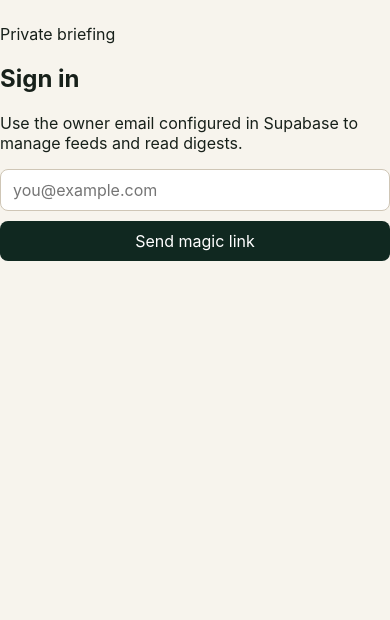
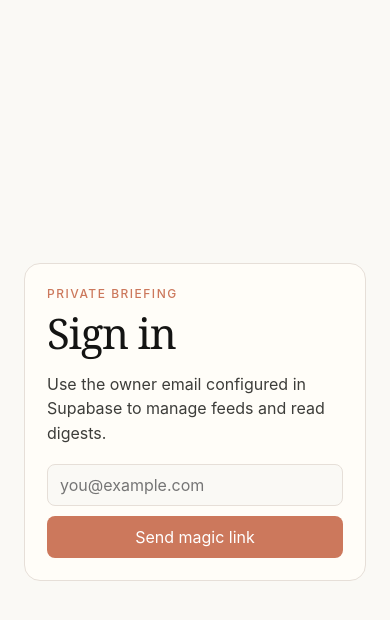
Before and after one commit to namphan2599/RSS-News, a React (Vite) app: page /login in a window 390 px wide. Shown: the top 620 px of the page. Built offline with nearby package versions, Linux system fonts and the light colour scheme; no server answers.

Commit message:
apply editorial visual system

```diff
--- a/src/styles.css
+++ b/src/styles.css
@@ -1,7 +1,9 @@
 :root {
-  color: #17201a;
-  background: #f7f4ed;
+  color: #141413;
+  background: #faf9f5;
   font-family: Inter, ui-sans-serif, system-ui, -apple-system, BlinkMacSystemFont, "Segoe UI", sans-serif;
+  font-synthesis: none;
+  text-rendering: optimizeLegibility;
 }
 
 * {
@@ -11,6 +13,7 @@
 body {
   margin: 0;
   min-width: 320px;
+  background: #faf9f5;
 }
 
 a {
@@ -22,43 +25,87 @@ input {
   font: inherit;
 }
 
+button {
+  cursor: pointer;
+}
+
 .app-shell {
-  display: grid;
-  grid-template-columns: 240px 1fr;
   min-height: 100vh;
 }
 
+.menu-button {
+  align-items: center;
+  background: #faf9f5;
+  border: 1px solid #e6dfd8;
+  border-radius: 999px;
+  color: #141413;
+  display: inline-flex;
+  height: 42px;
+  justify-content: center;
+  left: 24px;
+  position: fixed;
+  top: 24px;
+  width: 42px;
+  z-index: 30;
+}
+
+.nav-backdrop {
+  background: rgba(20, 20, 19, 0.28);
+  border: 0;
+  inset: 0;
+  padding: 0;
+  position: fixed;
+  z-index: 40;
+}
+
 .sidebar {
-  background: #102820;
-  color: #f8f4e9;
-  padding: 24px;
+  background: #181715;
+  border-radius: 0 16px 16px 0;
+  bottom: 0;
+  color: #faf9f5;
+  display: flex;
+  flex-direction: column;
+  gap: 24px;
+  left: 0;
+  max-width: min(360px, calc(100vw - 28px));
+  padding: 28px;
+  position: fixed;
+  top: 0;
+  width: 340px;
+  z-index: 50;
+}
+
+.sidebar-header {
+  align-items: flex-start;
+  display: flex;
+  gap: 16px;
+  justify-content: space-between;
 }
 
 .brand {
-  font-size: 20px;
-  font-weight: 700;
-  margin-bottom: 8px;
+  align-items: center;
+  display: flex;
+  font-size: 18px;
+  font-weight: 500;
+  gap: 8px;
 }
 
 .sidebar-user {
-  color: rgba(248, 244, 233, 0.8);
+  color: #a09d96;
   font-size: 13px;
-  margin: 0 0 20px;
+  margin: 8px 0 0;
 }
 
-.sidebar-signout {
-  background: transparent;
-  border: 1px solid rgba(248, 244, 233, 0.35);
-  border-radius: 8px;
-  color: #f8f4e9;
-  cursor: pointer;
-  margin-top: 16px;
-  padding: 8px 10px;
-  width: 100%;
-}
-
-.sidebar-signout:hover {
-  background: rgba(255, 255, 255, 0.1);
+.sidebar-close {
+  align-items: center;
+  background: #252320;
+  border: 1px solid rgba(250, 249, 245, 0.14);
+  border-radius: 999px;
+  color: #faf9f5;
+  display: inline-flex;
+  height: 36px;
+  justify-content: center;
+  width: 36px;
 }
 
 .sidebar nav {
@@ -69,42 +116,71 @@ input {
 .sidebar a {
   align-items: center;
   border-radius: 8px;
-  color: inherit;
+  color: #faf9f5;
   display: flex;
   gap: 10px;
-  padding: 10px 12px;
+  padding: 12px;
   text-decoration: none;
 }
 
-.sidebar a.active,
-.sidebar a:hover {
-  background: rgba(255, 255, 255, 0.12);
+.sidebar a.active {
+  background: #252320;
+}
+
+.sidebar-signout {
+  background: #252320;
+  border: 1px solid rgba(250, 249, 245, 0.14);
+  border-radius: 8px;
+  color: #faf9f5;
+  margin-top: auto;
+  padding: 12px 14px;
 }
 
 .main-panel {
-  padding: 32px;
+  margin: 0 auto;
+  max-width: 1180px;
+  padding: 72px 32px 48px;
 }
 
-.digest-list {
-  display: grid;
-  gap: 12px;
+.page-shell {
+  margin: 0 auto;
+  max-width: 920px;
 }
 
-.digest-row {
-  align-items: center;
-  background: #ffffff;
-  border: 1px solid #ddd5c5;
-  border-radius: 8px;
-  color: inherit;
-  display: flex;
-  justify-content: space-between;
-  padding: 16px;
-  text-decoration: none;
+.utility-page {
+  max-width: 1040px;
 }
 
-.digest-row p {
-  color: #5d665f;
-  margin: 6px 0 0;
+.page-kicker {
+  color: #cc785c;
+  font-size: 12px;
+  font-weight: 500;
+  letter-spacing: 1.5px;
+  margin-bottom: 10px;
+  text-transform: uppercase;
+}
+
+.page-title,
+.digest-header h2,
+.login-card h1 {
+  color: #141413;
+  font-family: "Cormorant Garamond", "EB Garamond", Georgia, serif;
+  font-weight: 400;
+  letter-spacing: -0.03em;
+  line-height: 1.06;
+  margin: 0;
+}
+
+.page-title {
+  font-size: clamp(42px, 8vw, 72px);
+}
+
+.page-intro {
+  color: #3d3d3a;
+  font-size: 18px;
+  line-height: 1.55;
+  margin: 14px 0 28px;
+  max-width: 620px;
 }
 
 .digest-toolbar {
@@ -112,16 +188,25 @@ input {
   display: flex;
   flex-wrap: wrap;
   gap: 10px;
-  margin-bottom: 20px;
+  margin: 0 0 24px;
 }
 
-.digest-toolbar button {
-  background: #102820;
+.digest-toolbar button,
+.login-form button,
+.feed-form button,
+.feed-actions button {
+  background: #cc785c;
   border: 0;
   border-radius: 8px;
   color: #ffffff;
-  cursor: pointer;
-  padding: 10px 12px;
+  padding: 11px 14px;
+}
+
+.digest-toolbar button + button,
+.feed-actions button {
+  background: #faf9f5;
+  border: 1px solid #e6dfd8;
+  color: #141413;
 }
 
 .date-picker {
@@ -129,104 +214,134 @@ input {
   gap: 6px;
 }
 
+.date-picker label,
+.feed-form label {
+  color: #6c6a64;
+  font-size: 13px;
+  font-weight: 500;
+}
+
+input,
+.feed-form input,
+.date-picker input,
+.login-form input {
+  background: #faf9f5;
+  border: 1px solid #e6dfd8;
+  border-radius: 8px;
+  color: #141413;
+  padding: 10px 12px;
+}
+
+input:focus {
+  border-color: #cc785c;
+  box-shadow: 0 0 0 3px rgba(204, 120, 92, 0.14);
+  outline: none;
+}
+
+.loading-text,
+.digest-meta,
+.digest-row p,
+.feed-row p,
+.run-row p {
+  color: #6c6a64;
+}
+
+.digest-article,
+.markdown,
+.notice,
+.empty-state,
+.feed-row,
+.run-row,
+.settings-panel,
+.login-card {
+  background: #fffdf8;
+  border: 1px solid #e6dfd8;
+  border-radius: 16px;
+}
+
+.digest-article {
+  padding: 30px;
+}
+
+.digest-header {
+  border-bottom: 1px solid #ebe6df;
+  margin-bottom: 24px;
+  padding-bottom: 20px;
+}
+
+.digest-header h2 {
+  font-size: clamp(32px, 5vw, 48px);
+}
+
+.digest-meta {
+  font-size: 13px;
+  font-weight: 500;
+  letter-spacing: 1.2px;
+  margin: 0 0 8px;
+  text-transform: uppercase;
+}
+
+.markdown {
+  background: #faf9f5;
+  color: #3d3d3a;
+  line-height: 1.7;
+  max-width: 880px;
+  padding: 30px;
+}
+
+.markdown h1,
+.markdown h2,
+.markdown h3 {
+  color: #141413;
+  font-family: "Cormorant Garamond", "EB Garamond", Georgia, serif;
+  font-weight: 400;
+  letter-spacing: -0.02em;
+}
+
 .notice,
 .empty-state {
-  background: #ffffff;
-  border: 1px solid #ddd5c5;
-  border-radius: 8px;
-  padding: 18px;
+  padding: 20px;
+}
+
+.notice-error {
+  border-color: #c64545;
+  color: #8b2f25;
 }
 
 .login-wrap {
-  margin: 64px auto;
-  max-width: 520px;
+  align-items: center;
+  display: flex;
+  justify-content: center;
+  min-height: 100vh;
+  padding: 24px;
+}
+
+.login-card {
+  max-width: 560px;
+  padding: 36px;
+  width: 100%;
+}
+
+.login-card p {
+  color: #3d3d3a;
+  line-height: 1.55;
 }
 
 .login-form {
   display: grid;
   gap: 10px;
   grid-template-columns: 1fr auto;
-  margin-top: 14px;
-}
-
-.login-form input {
-  border: 1px solid #cfc6b6;
-  border-radius: 8px;
-  padding: 10px 12px;
-}
-
-.login-form button {
-  background: #102820;
-  border: 0;
-  border-radius: 8px;
-  color: #ffffff;
-  cursor: pointer;
-  padding: 10px 12px;
-}
-
-.notice-error {
-  border-color: #d26a5c;
-  color: #8b2f25;
-}
-
-.markdown {
-  background: #ffffff;
-  border: 1px solid #ddd5c5;
-  border-radius: 8px;
-  max-width: 880px;
-  padding: 28px;
-}
-
-.markdown h1,
-.markdown h2 {
-  color: #102820;
-}
-
-.back-link {
-  display: inline-block;
-  margin-bottom: 16px;
-}
-
-@media (max-width: 760px) {
-  .app-shell {
-    grid-template-columns: 1fr;
-  }
-
-  .sidebar {
-    padding: 16px;
-  }
-
-  .sidebar nav {
-    grid-template-columns: repeat(3, minmax(0, 1fr));
-  }
-
-  .main-panel {
-    padding: 18px;
-  }
+  margin-top: 18px;
 }
 
 .feed-form {
+  background: #efe9de;
+  border-radius: 16px;
   display: grid;
   gap: 10px;
   grid-template-columns: minmax(220px, 2fr) minmax(120px, 1fr) minmax(120px, 1fr) auto;
   margin-bottom: 18px;
-}
-
-.feed-form input,
-.date-picker input {
-  border: 1px solid #cfc6b6;
-  border-radius: 8px;
-  padding: 10px 12px;
-}
-
-.feed-form button,
-.feed-actions button {
-  background: #102820;
-  border: 0;
-  border-radius: 8px;
-  color: #ffffff;
-  cursor: pointer;
-  padding: 10px 12px;
+  padding: 18px;
 }
 
 .feed-list,
@@ -239,18 +354,9 @@ input {
 .run-row,
 .settings-panel {
   align-items: center;
-  background: #ffffff;
-  border: 1px solid #ddd5c5;
-  border-radius: 8px;
   display: flex;
   justify-content: space-between;
-  padding: 16px;
-}
-
-.feed-row p,
-.run-row p {
-  color: #5d665f;
-  margin: 6px 0 0;
+  padding: 18px;
 }
 
 .feed-actions {
@@ -258,54 +364,64 @@ input {
   gap: 8px;
 }
 
-.error-text {
-  color: #8b2f25;
+.status {
+  border-radius: 999px;
+  font-size: 12px;
+  font-weight: 600;
+  padding: 4px 10px;
 }
 
-.status {
-  border-radius: 999px;
-  font-size: 13px;
-  padding: 4px 10px;
-  text-transform: capitalize;
-}
-
-.status-succeeded {
-  background: #dcefd8;
-  color: #245c2d;
-}
-
-.status-partial {
-  background: #fff1c8;
-  color: #715200;
+.status-completed {
+  background: rgba(93, 184, 114, 0.16);
+  color: #2f7a42;
 }
 
 .status-failed {
-  background: #f8d8d4;
-  color: #8b2f25;
+  background: rgba(198, 69, 69, 0.16);
+  color: #9a2f2f;
 }
 
 .status-running {
-  background: #dce7f5;
-  color: #284e77;
+  background: rgba(232, 165, 90, 0.18);
+  color: #8c5a17;
 }
 
-@media (max-width: 900px) {
+.error-text {
+  color: #c64545;
+}
+
+.back-link {
+  color: #cc785c;
+  display: inline-block;
+  margin-bottom: 16px;
+}
+
+@media (max-width: 760px) {
+  .menu-button {
+    left: 16px;
+    top: 16px;
+  }
+
+  .main-panel {
+    padding: 72px 18px 32px;
+  }
+
+  .digest-article,
+  .markdown,
+  .login-card {
+    padding: 22px;
+  }
+
+  .login-form,
   .feed-form {
     grid-template-columns: 1fr;
   }
 
   .feed-row,
-  .run-row {
+  .run-row,
+  .settings-panel {
     align-items: flex-start;
-    display: grid;
+    flex-direction: column;
     gap: 12px;
   }
-
-  .login-wrap {
-    margin: 24px 0;
-  }
-
-  .login-form {
-    grid-template-columns: 1fr;
-  }
 }
```
